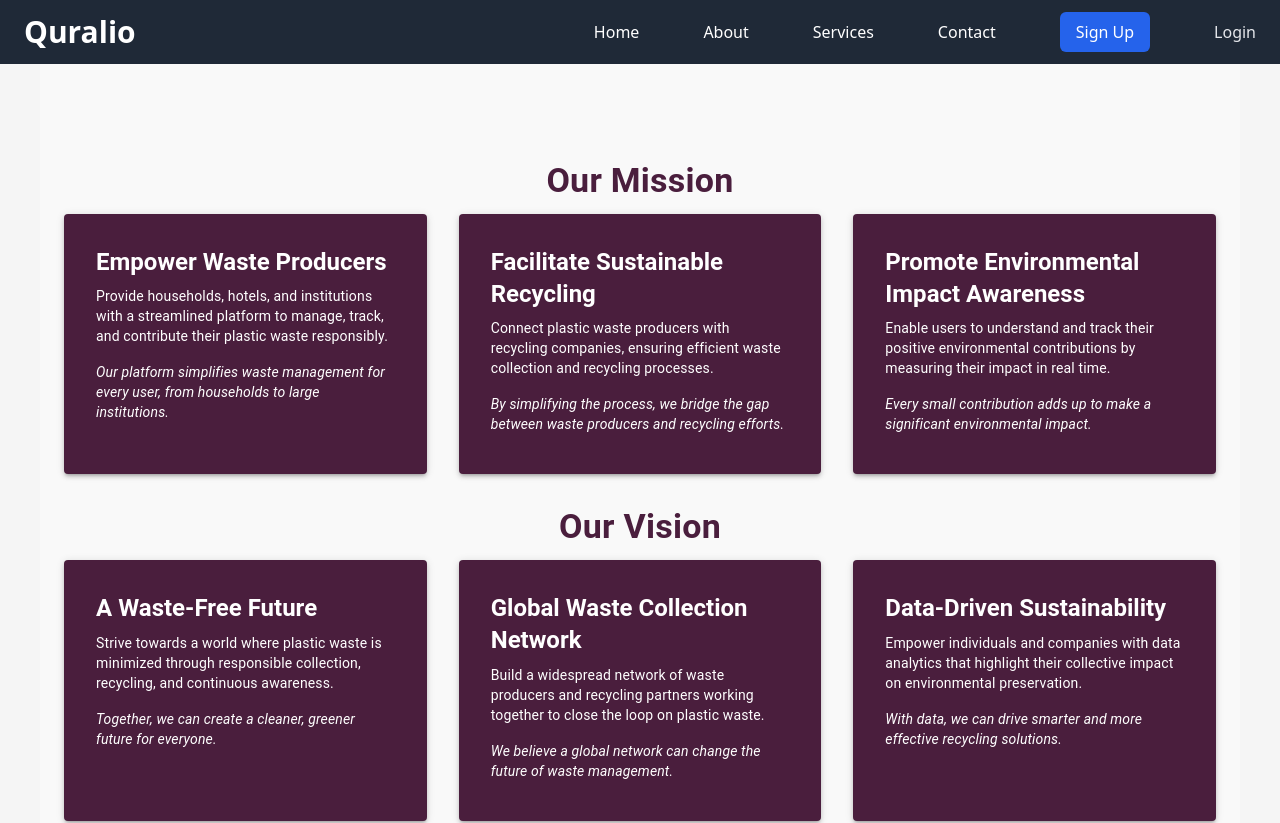
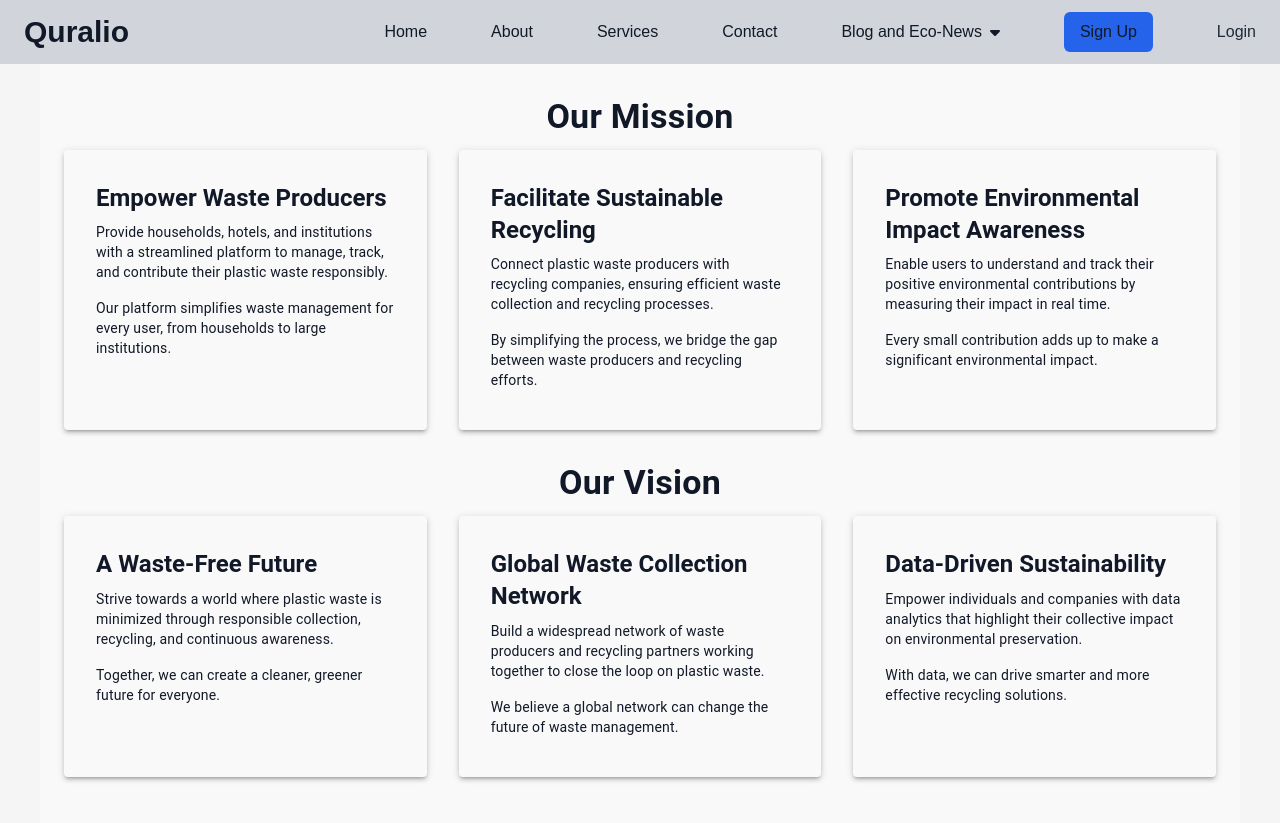
Before and after one commit to duresaguye/Quralio, a Next.js app: page /about in a window 1280 px wide. Shown: the top 823 px of the page. Built offline with nearby package versions, Linux system fonts and the light colour scheme.

Commit message:
dashboard styled

```diff
--- a/package.json
+++ b/package.json
@@ -11,6 +11,9 @@
   "dependencies": {
     "@emotion/react": "^11.13.3",
     "@emotion/styled": "^11.13.0",
+    "@fortawesome/fontawesome-svg-core": "^6.6.0",
+    "@fortawesome/free-solid-svg-icons": "^6.6.0",
+    "@fortawesome/react-fontawesome": "^0.2.2",
     "@mui/icons-material": "^6.1.7",
     "@mui/material": "^6.1.6",
     "chart.js": "^4.4.6",
--- a/src/app/about/page.js
+++ b/src/app/about/page.js
@@ -124,16 +124,16 @@ const About = () => {
     };
 
     return (
-        <Container sx={{ py: 8, backgroundColor: '#f9f9f9' }}>
+        <Container sx={{backgroundColor: '#f9f9f9' }}>
             {/* Mission Section */}
             <Box sx={{ py: 4, backgroundColor: '#f9f9f9' }}>
-                <Typography variant="h4" align="center" gutterBottom color='#4a1e3d' fontWeight='bold'>
+                <Typography variant="h4" align="center" gutterBottom color='#111827' fontWeight='bold'>
                     Our Mission
                 </Typography>
                 <Grid container spacing={4} justifyContent="center">
                     {missionCards.map((service, index) => (
                         <Grid item xs={12} md={6} lg={4} key={index}>
-                            <Card sx={{ boxShadow: 3, p: 2, height: '100%', backgroundColor: '#4a1e3d', color: 'white'}}>
+                            <Card sx={{ boxShadow: 3, p: 2, height: '100%', backgroundColor: '#f9f9f9', color: '#111827'}}>
                                 <CardContent>
                                     <Typography variant="h5" sx={{ fontWeight: 'bold' }} gutterBottom>
                                         {service.name}
@@ -146,7 +146,7 @@ const About = () => {
 
 
                                     {/* Testimonial Section */}
-                                    <Typography variant="body2"  sx={{ mt: 2, fontStyle: 'italic' }}>
+                                    <Typography variant="body2"  >
                                         {service.testimonial}
                                     </Typography>
 
@@ -160,13 +160,13 @@ const About = () => {
 
             {/* Vision Section */}
             <Box sx={{backgroundColor: '#f9f9f9' }}>
-                <Typography variant="h4" align="center" gutterBottom color='#4a1e3d' fontWeight='bold'>
+                <Typography variant="h4" align="center" gutterBottom color='#111827' fontWeight='bold'>
                     Our Vision
                 </Typography>
                 <Grid container spacing={4} justifyContent="center">
                     {visionCards.map((service, index) => (
                         <Grid item xs={12} md={6} lg={4} key={index}>
-                            <Card sx={{ boxShadow: 3, p: 2, height: '100%' , backgroundColor: '#4a1e3d', color: 'white' }}>
+                            <Card sx={{ boxShadow: 3, p: 2, height: '100%' , backgroundColor: '#f9f9f9', color: '#111827' }}>
                                 <CardContent>
                                     <Typography variant="h5" sx={{ fontWeight: 'bold' }} gutterBottom>
                                         {service.name}
@@ -178,7 +178,7 @@ const About = () => {
 
 
                                     {/* Testimonial Section */}
-                                    <Typography variant="body2" sx={{ mt: 2, fontStyle: 'italic' }}>
+                                    <Typography variant="body2" >
                                         {service.testimonial}
                                     </Typography>
 
--- a/src/app/category/plastic-bottles.js
+++ b/src/app/category/plastic-bottles.js
@@ -3,7 +3,7 @@ import Layout from '../../components/Layout';
 
 export default function PlasticBottles() {
   return (
-    <Layout>
+
       <div className="container mx-auto p-4">
         <h1 className="text-3xl font-bold mb-4">Plastic Bottles</h1>
         <article>
@@ -31,6 +31,6 @@ export default function PlasticBottles() {
           </p>
         </article>
       </div>
-    </Layout>
+
   );
 }
--- a/src/app/contact/page.js
+++ b/src/app/contact/page.js
@@ -6,7 +6,7 @@ import { Email, Phone, LocationOn } from '@mui/icons-material';
 
 const Contact = () => {
     return (
-        <Container sx={{ py: 8, backgroundColor: '#f9f9f9' }}>
+        <Container sx={{ py:2, backgroundColor: '#f9f9f9' }}>
             <Typography variant="h4" align="center" gutterBottom>
                 Contact Us
             </Typography>
@@ -83,8 +83,8 @@ const Contact = () => {
                                         <LocationOn color="primary" />
                                     </ListItemIcon>
                                     <ListItemText
-                                        primary="6kilo FBE, Addis Ababa, Ethiopia"
-                                        secondary="Our currect team location"
+                                        primary="6kilo, Addis Ababa, Ethiopia"
+
                                     />
                                 </ListItem>
                                 <ListItem>
--- a/src/app/globals.css
+++ b/src/app/globals.css
@@ -15,10 +15,18 @@
     --background-end-rgb: 0, 0, 0;
   }
 }
+/* styles/globals.css */
+* {
+  margin: 0;
+  padding: 0;
+  box-sizing: border-box;
+}
+
 
 body {
 
-  background: whitesmoke
+  background: whitesmoke;
+   font-family: Arial, sans-serif;
 }
 
 @layer utilities {
--- a/src/components/Header.js
+++ b/src/components/Header.js
@@ -2,36 +2,71 @@
 "use client";
 
 import { useState } from 'react';
+import { useRouter } from 'next/navigation';
+import { FontAwesomeIcon } from '@fortawesome/react-fontawesome';
+import { faBlog, faCaretDown } from '@fortawesome/free-solid-svg-icons';
 
 export default function Header() {
   const [isMenuOpen, setIsMenuOpen] = useState(false);
+  const [isDropdownOpen, setIsDropdownOpen] = useState(false);
+  const router = useRouter();
+
+  const categories = [
+    { name: "Blog Posts", path: "/category/blog-posts", icon: faBlog },
+    { name: "Tips & Guides", path: "/category/tips-guides" },
+    { name: "Eco-News", path: "/category/eco-news" },
+    { name: "Local Pickup Services", path: "/category/local-pickup" },
+    { name: "Plastic Recycling", path: "/category/plastic-recycling" },
+  ];
 
   return (
-    <header className="bg-gray-800">
-      <div className="container mx-auto flex justify-between items-center h-16 px-6">
-        <h1 className="text-2xl md:text-3xl font-bold text-white">Quralio</h1>
+    <header className="bg-gray-300 text-gray-900 sticky top-0 z-50">
+      <div className="container mx-auto flex justify-between items-center h-16 px-6 text-1xl">
+        <h1 className="text-2xl md:text-3xl font-bold">Quralio</h1>
         <nav className="hidden md:flex items-center space-x-4 lg:space-x-16">
-          <a href="/" className="text-white hover:text-gray-300 transition duration-200">
+          <a href="/" className="hover:text-gray-700 transition duration-200">
             Home
           </a>
-          <a href="/about" className="text-white hover:text-gray-300 transition duration-200">
+          <a href="/about" className="hover:text-gray-700 transition duration-200">
             About
           </a>
-          <a href="/services" className="text-white hover:text-gray-300 transition duration-200">
+          <a href="/services" className="hover:text-gray-700 transition duration-200">
             Services
           </a>
-          <a href="/contact" className="text-white hover:text-gray-300 transition duration-200">
+          <a href="/contact" className="hover:text-gray-700 transition duration-200">
             Contact
           </a>
-          <a href="/signup" className="bg-blue-600 text-white px-4 py-2 rounded-md hover:bg-blue-700 transition duration-200">
+          <div className="relative">
+            <button
+              onClick={() => setIsDropdownOpen(!isDropdownOpen)}
+              className="hover:text-gray-700 transition duration-200 flex items-center"
+            >
+              Blog and Eco-News <FontAwesomeIcon icon={faCaretDown} className="ml-2" />
+            </button>
+            {isDropdownOpen && (
+              <div className="absolute left-0 mt-2 w-48 bg-white rounded-md shadow-lg z-50">
+                {categories.map((category) => (
+                  <a
+                    key={category.name}
+                    href={category.path}
+                    className="flex items-center px-4 py-2 text-gray-800 hover:bg-gray-200 transition duration-200"
+                  >
+                    {category.icon && <FontAwesomeIcon icon={category.icon} className="mr-2" />}
+                    {category.name}
+                  </a>
+                ))}
+              </div>
+            )}
+          </div>
+          <a href="/signup" className="bg-blue-600 px-4 py-2 rounded-md hover:bg-blue-700 transition duration-200">
             Sign Up
           </a>
-          <a href="/login" className="text-gray-200 hover:text-gray-400 transition duration-200">
+          <a href="/login" className="text-gray-800 hover:text-gray-700 transition duration-200">
             Login
           </a>
         </nav>
         <div className="md:hidden">
-          <button onClick={() => setIsMenuOpen(!isMenuOpen)} className="text-white focus:outline-none">
+          <button onClick={() => setIsMenuOpen(!isMenuOpen)} className="focus:outline-none">
             <svg className="w-6 h-6" fill="none" stroke="currentColor" viewBox="0 0 24 24" xmlns="http://www.w3.org/2000/svg">
               <path strokeLinecap="round" strokeLinejoin="round" strokeWidth="2" d="M4 6h16M4 12h16M4 18h16"></path>
             </svg>
@@ -39,29 +74,49 @@ export default function Header() {
         </div>
       </div>
       <div className={`fixed inset-0 bg-gray-800 bg-opacity-75 z-50 transition-transform transform ${isMenuOpen ? 'translate-x-0' : '-translate-x-full'} md:hidden`}>
-        <div className="absolute top-0 left-0 w-64 h-full bg-gray-800 p-6">
-          <button onClick={() => setIsMenuOpen(false)} className="text-white focus:outline-none mb-4">
+        <div className="absolute top-0 left-0 w-64 h-full bg-gray-300 p-6">
+          <button onClick={() => setIsMenuOpen(false)} className="focus:outline-none mb-4">
             <svg className="w-6 h-6" fill="none" stroke="currentColor" viewBox="0 0 24 24" xmlns="http://www.w3.org/2000/svg">
               <path strokeLinecap="round" strokeLinejoin="round" strokeWidth="2" d="M6 18L18 6M6 6l12 12"></path>
             </svg>
           </button>
           <nav className="space-y-4">
-            <a href="/" className="block text-white hover:text-gray-300 transition duration-200">
+            <a href="/" className="block hover:text-gray-300 transition duration-200">
               Home
             </a>
-            <a href="/about" className="block text-white hover:text-gray-300 transition duration-200">
+            <a href="/about" className="block hover:text-gray-300 transition duration-200">
               About
             </a>
-            <a href="/services" className="block text-white hover:text-gray-300 transition duration-200">
+            <a href="/services" className="block hover:text-gray-300 transition duration-200">
               Services
             </a>
-            <a href="/contact" className="block text-white hover:text-gray-300 transition duration-200">
+            <a href="/contact" className="block hover:text-gray-300 transition duration-200">
               Contact
             </a>
-            <a href="/signup" className="block bg-blue-600 text-white px-4 py-2 rounded-md hover:bg-blue-700 transition duration-200">
+            <button
+              onClick={() => setIsDropdownOpen(!isDropdownOpen)}
+              className="hover:text-gray-300 transition duration-200 w-full text-left flex items-center"
+            >
+              Blog and Blog-News <FontAwesomeIcon icon={faCaretDown} className="ml-2" />
+            </button>
+            {isDropdownOpen && (
+              <div className="pl-4 space-y-2">
+                {categories.map((category) => (
+                  <a
+                    key={category.name}
+                    href={category.path}
+                    className="flex items-center text-gray-900 hover:text-gray-700 transition duration-200"
+                  >
+                    {category.icon && <FontAwesomeIcon icon={category.icon} className="mr-2" />}
+                    {category.name}
+                  </a>
+                ))}
+              </div>
+            )}
+            <a href="/signup" className="block bg-blue-600 text-white px-1 py-2 rounded-md hover:bg-blue-700 transition duration-200">
               Sign Up
             </a>
-            <a href="/login" className="block text-gray-200 hover:text-gray-400 transition duration-200">
+            <a href="/login" className="block text-gray-900 hover:text-gray-400 transition duration-200">
               Login
             </a>
           </nav>
```
Also changed, not shown: src/app/category/[category]/page.js (+6 -6 lines), src/app/dashboard/page.js (+6 -8 lines), src/app/page.js (+6 -7 lines), src/components/Layout.js (deleted, +0 -20 lines), 1 other file (tests, documents, lock files or other folders).
